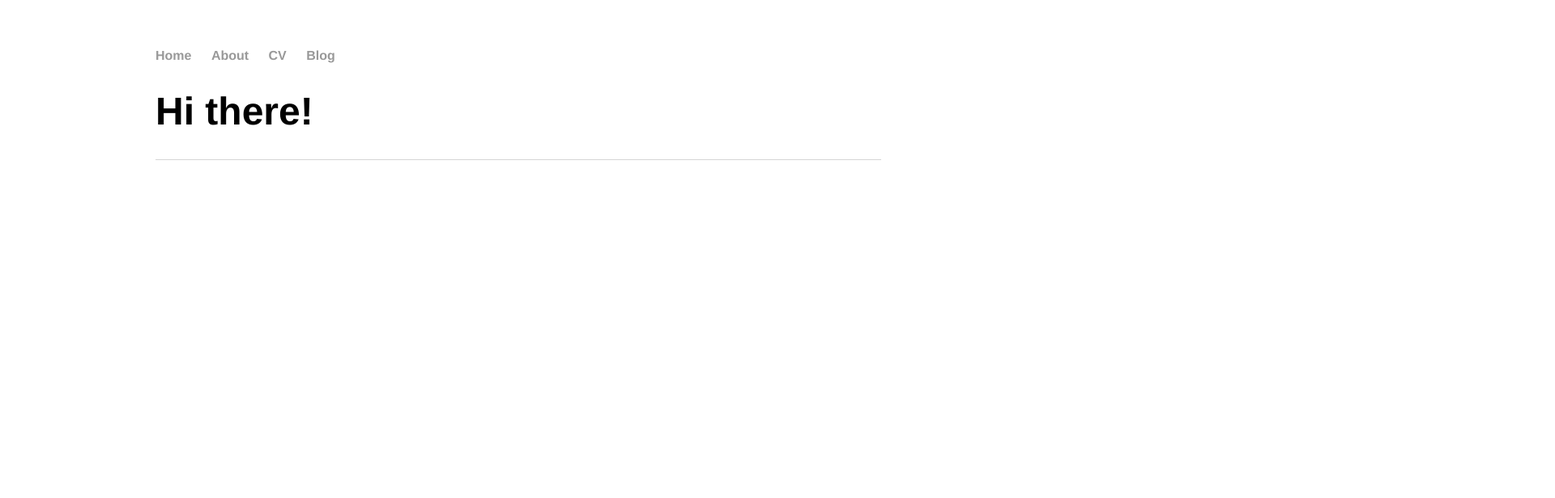
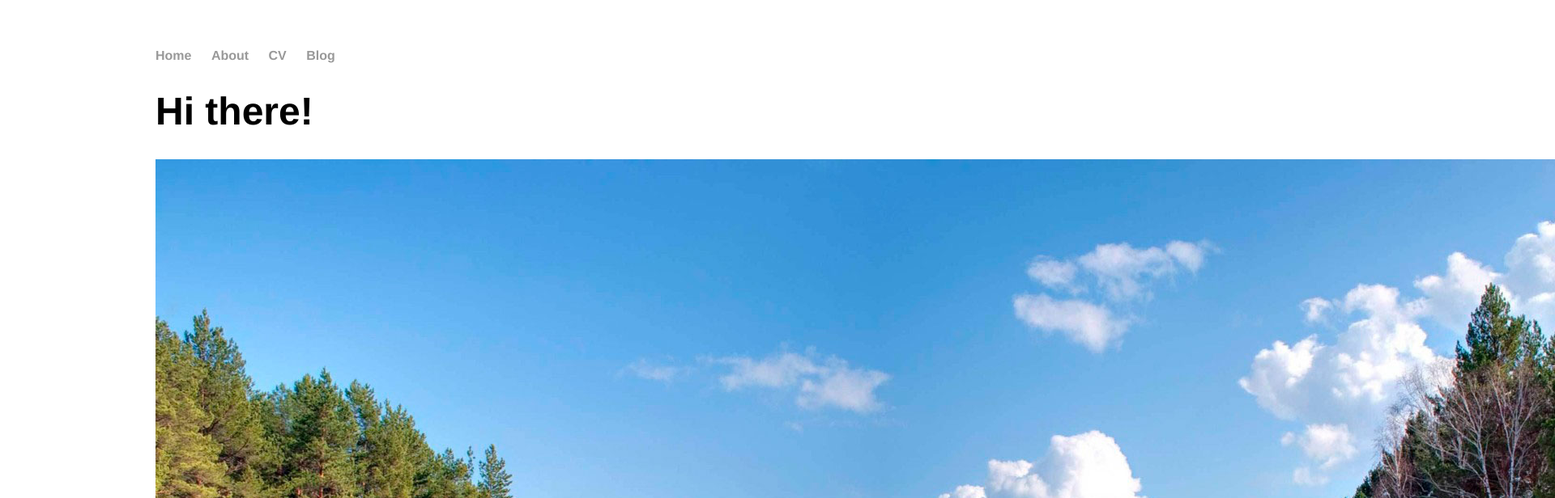
Before and after one commit to alexbark/alexbark.github.io, a plain HTML site: page index.html in a window 1280 px wide. Shown: the top 616 px of the page at 81% size, 1920 px wide, since content can reach past the window. Drawn offline with Linux system fonts and the light colour scheme.

Commit message:
Update index.html

```diff
--- a/index.html
+++ b/index.html
@@ -16,6 +16,7 @@
 		<div class="container">
     		<div class="blurb">
         		<h1>Hi there!</h1>
+			<div><img src="/assets/nature.jpg"></div>
     		</div><!-- /.blurb -->
 		</div><!-- /.container -->
 		<footer>
```
